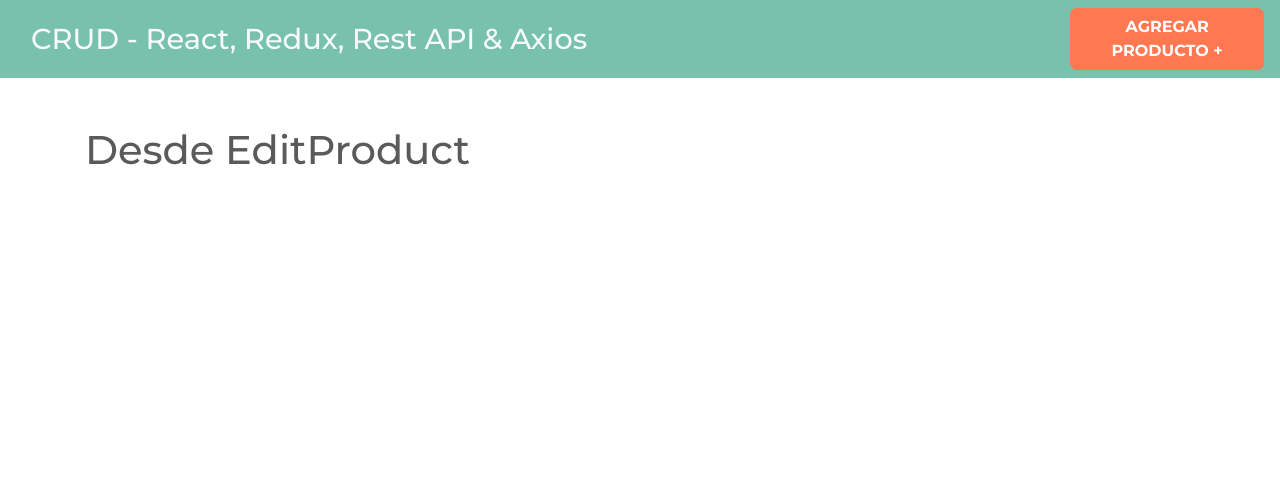
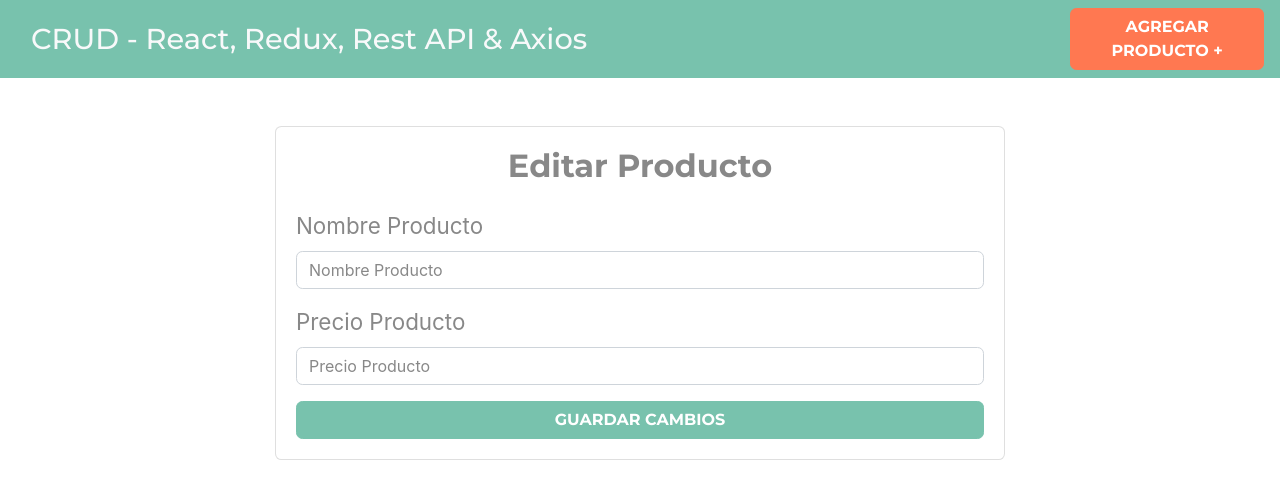
Before and after one commit to jocnn/crud_redux, a React (Vite) app: page /productos/editar/1 in a window 1280 px wide. Shown: the top 498 px of the page. Built offline with nearby package versions, Linux system fonts and the light colour scheme.

Commit message:
formulario compartido para ambos componentes

```diff
--- a/src/components/EditProduct.jsx
+++ b/src/components/EditProduct.jsx
@@ -1,7 +1,15 @@
+import FormProduct from "./FormProducto"
+
 const EditProduct = () => {
+
+  const params = {
+    nombre: 'Editar',
+    accion: 'Guardar Cambios'
+  }
+
   return (
     <>
-      <h1>Desde EditProduct</h1>
+      <FormProduct params={params} />
     </>
   )
 }
--- a/src/components/NewProduct.jsx
+++ b/src/components/NewProduct.jsx
@@ -1,7 +1,15 @@
+import FormProduct from "./FormProducto"
+
 const NewProduct = () => {
+
+  const params = {
+    nombre: 'Nuevo',
+    accion: 'Nuevo Producto'
+  }
+
   return (
     <>
-      <h1>Desde NewProduct</h1>
+      <FormProduct params={params} />
     </>
   )
 }
```
